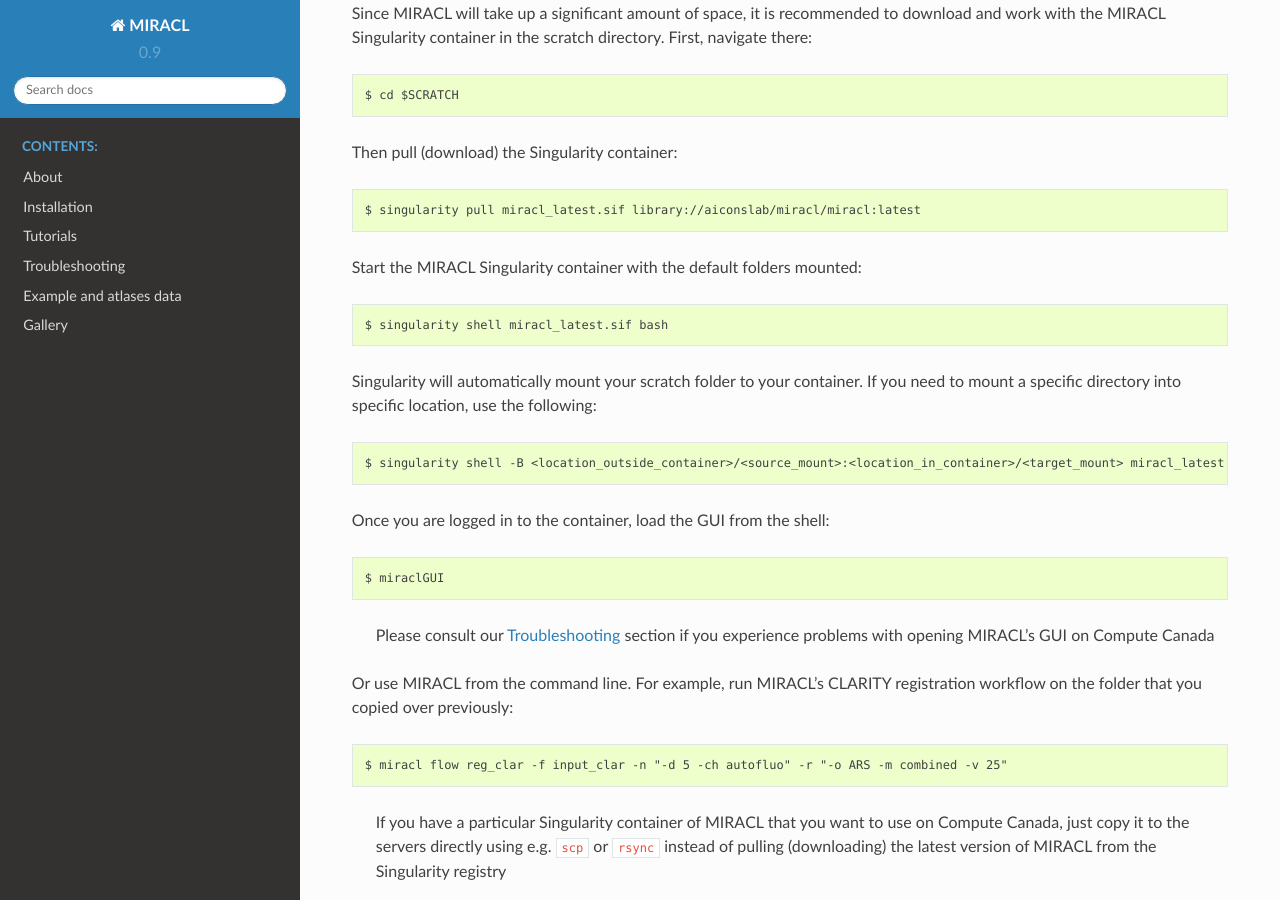
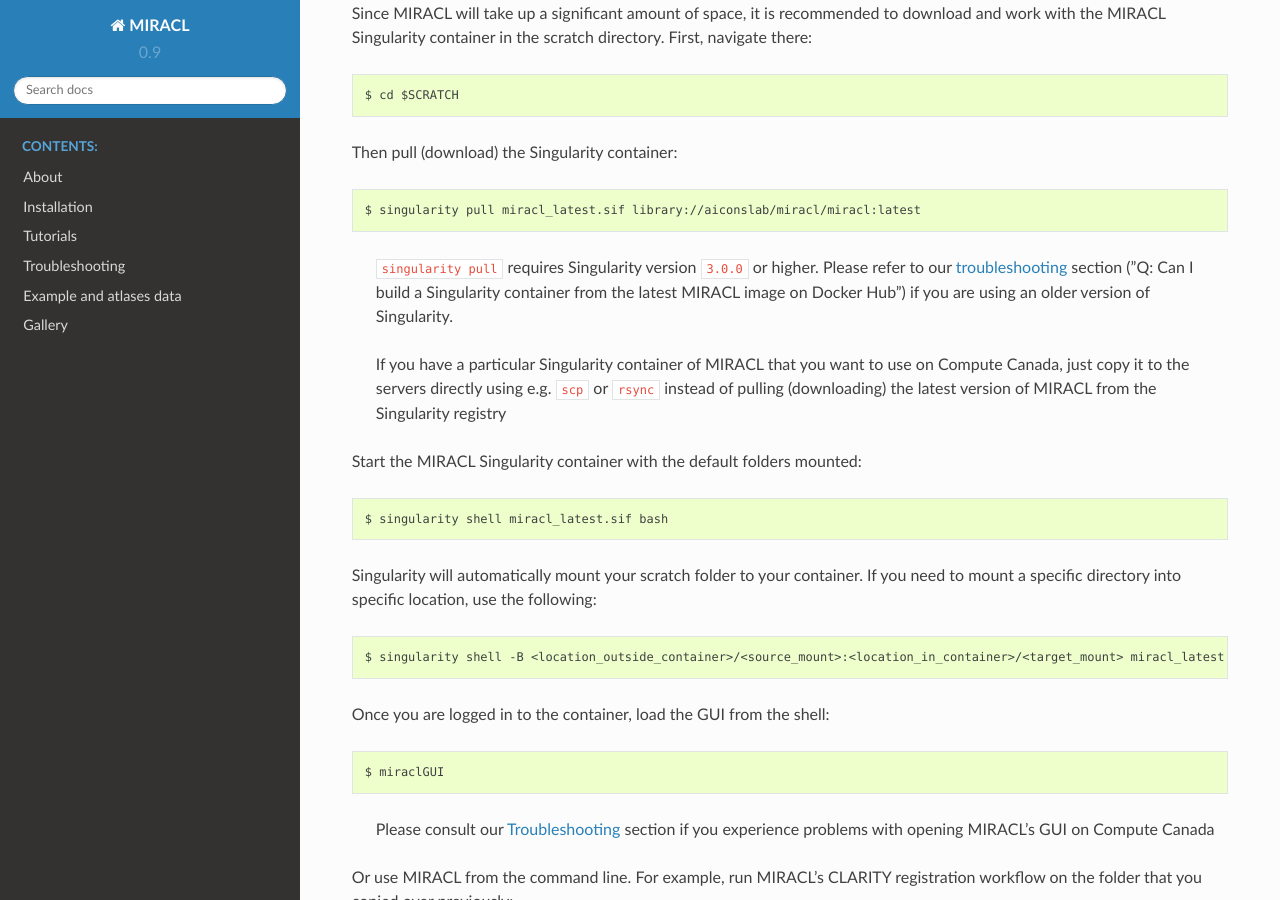
Before and after one commit to AICONSlab/MIRACL, a Sphinx documentation site: the page built from docs/tutorials/hpc/compute_canada/compute_canada.md, in a window 1280 px wide and 900 px high, scrolled down 954 px. Built offline with Sphinx 7.4.7 and the Read the Docs theme 2.0.0, drawn with Linux system fonts in a browser that asks for light colours.

Commit message:
[docs] add Singularity install comments

````diff
--- a/docs/tutorials/hpc/compute_canada/compute_canada.md
+++ b/docs/tutorials/hpc/compute_canada/compute_canada.md
@@ -54,6 +54,16 @@
 $ singularity pull miracl_latest.sif library://aiconslab/miracl/miracl:latest
 ```
 
+> `singularity pull` requires Singularity version `3.0.0` or higher. Please refer
+to our [troubleshooting](../../../troubleshooting.md) section ("Q: Can I build a
+Singularity container from the latest MIRACL image on Docker Hub") if you are
+using an older version of Singularity.
+
+> If you have a particular Singularity container of MIRACL that you want to use
+on Compute Canada, just copy it to the servers directly using e.g. `scp` or
+`rsync` instead of pulling (downloading) the latest version of MIRACL from the
+Singularity registry
+
 Start the MIRACL Singularity container with the default folders mounted:
 
 ```
````
